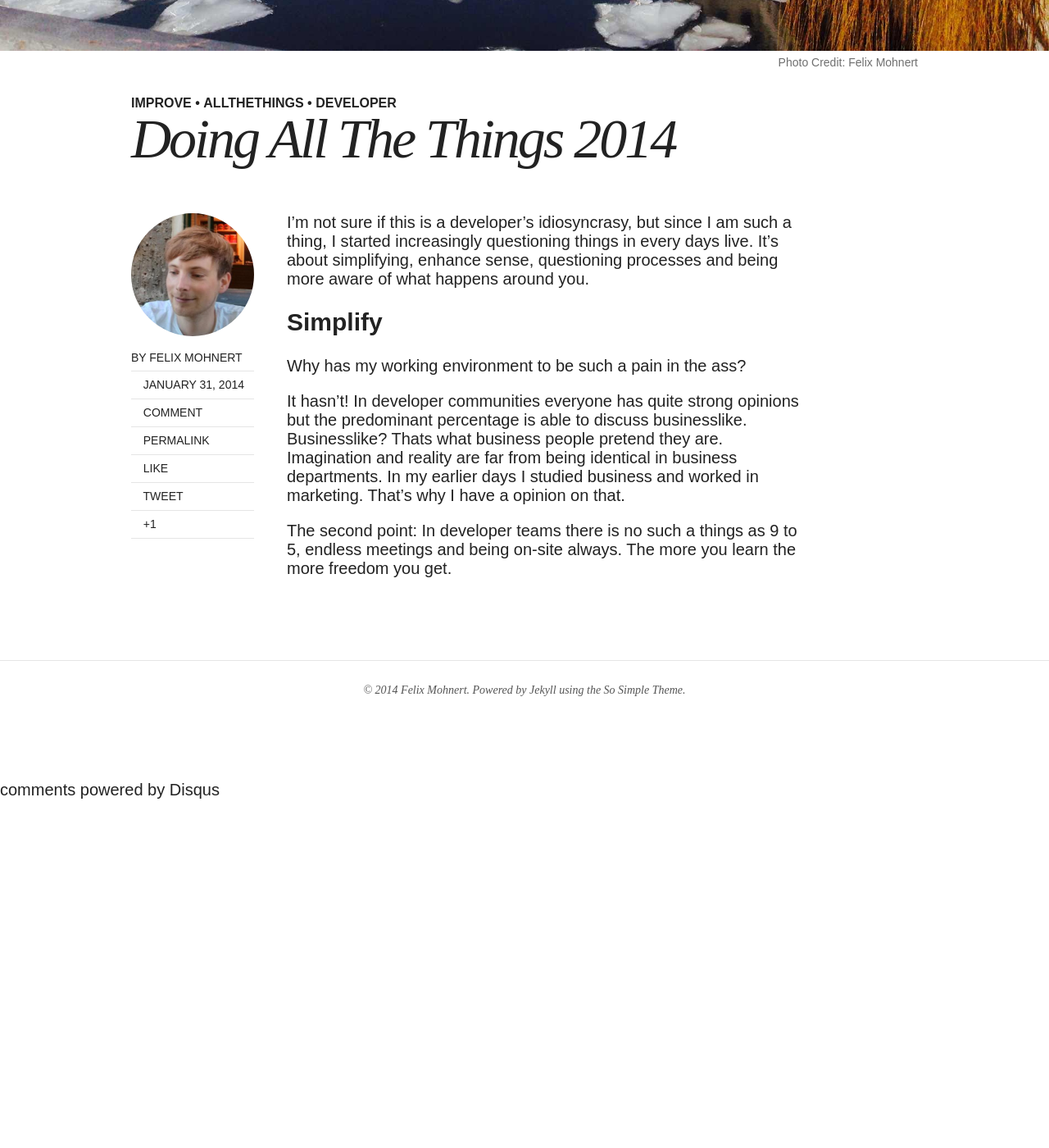
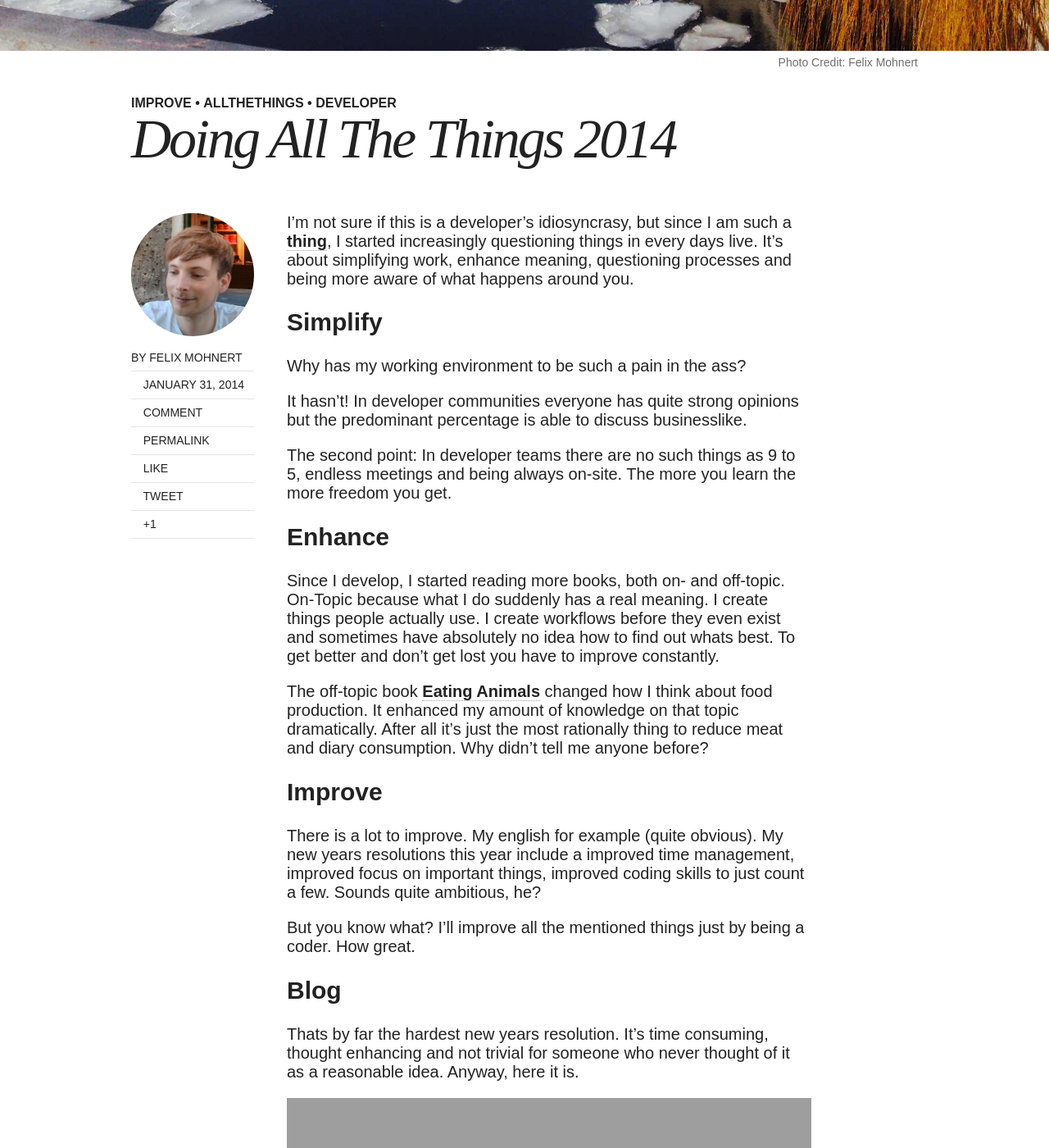
Before and after one commit to felixmohnert/felixmohnert.github.io, a Jekyll site: the page built from _posts/2014-01-31-doing-all-the-things.md, in a window 1280 px wide and 1400 px high, scrolled down 634 px. Shown: the whole window at 82% size. Built offline with Jekyll 4.4.1, drawn with Linux system fonts in a browser that asks for light colours; nearby versions of some CDN libraries; comment, search, counter and statistics services are not loaded; before the commit the page ends 1609 px from its top, so only the background shows below that; grey boxes are pictures that could not be loaded.

Commit message:
Update 2014-01-31-doing-all-the-things.md

```diff
--- a/_posts/2014-01-31-doing-all-the-things.md
+++ b/_posts/2014-01-31-doing-all-the-things.md
@@ -12,12 +12,30 @@ comments: true
 share: true
 ---
 
-I'm not sure if this is a developer's idiosyncrasy, but since I am such a thing, I started increasingly questioning things in every days live. It's about simplifying, enhance sense, questioning processes and being more aware of what happens around you.
+I'm not sure if this is a developer's idiosyncrasy, but since I am such a [**thing**](/hi), I started increasingly questioning things in every days live. It's about simplifying work, enhance meaning, questioning processes and being more aware of what happens around you.
 
 ## Simplify
 
 Why has my working environment to be such a pain in the ass?
 
-It hasn’t! In developer communities everyone has quite strong opinions but the predominant percentage is able to discuss businesslike. Businesslike? Thats what business people pretend they are. Imagination and reality are far from being identical in business departments. In my earlier days I studied business and worked in marketing. That’s why I have a opinion on that.
+It hasn’t! In developer communities everyone has quite strong opinions but the predominant percentage is able to discuss businesslike.
 
-The second point: In developer teams there is no such a things as 9 to 5, endless meetings and being on-site always. The more you learn the more freedom you get.
+The second point: In developer teams there are no such things as 9 to 5, endless meetings and being always  on-site. The more you learn the more freedom you get.
+
+## Enhance
+
+Since I develop, I started reading more books, both on- and off-topic. On-Topic because what I do suddenly has a real meaning. I create things people actually use. I create workflows before they even exist and sometimes have absolutely no idea how to find out whats best. To get better and don’t get lost you have to improve constantly.
+
+The off-topic book [**Eating Animals**](https://readmill.com/books/sample-of-eating-animals) changed how I think about food production. It enhanced my amount of knowledge on that topic dramatically. After all it’s just the most rationally thing to reduce meat and diary consumption. Why didn’t tell me anyone before?
+
+## Improve
+
+There is a lot to improve. My english for example (quite obvious). My new years resolutions this year include a improved time management, improved focus on important things, improved coding skills to just count a few. Sounds quite ambitious, he?
+
+But you know what? I'll improve all the mentioned things just by being a coder. How great.
+
+## Blog
+
+Thats by far the hardest new years resolution. It’s time consuming, thought enhancing and not trivial for someone who never thought of it as a reasonable idea. Anyway, here it is.
+
+<iframe width="100%" height="450" scrolling="no" frameborder="no" src="https://w.soundcloud.com/player/?url=https%3A//api.soundcloud.com/playlists/6727460&amp;auto_play=false&amp;hide_related=false&amp;visual=true"></iframe>
```
